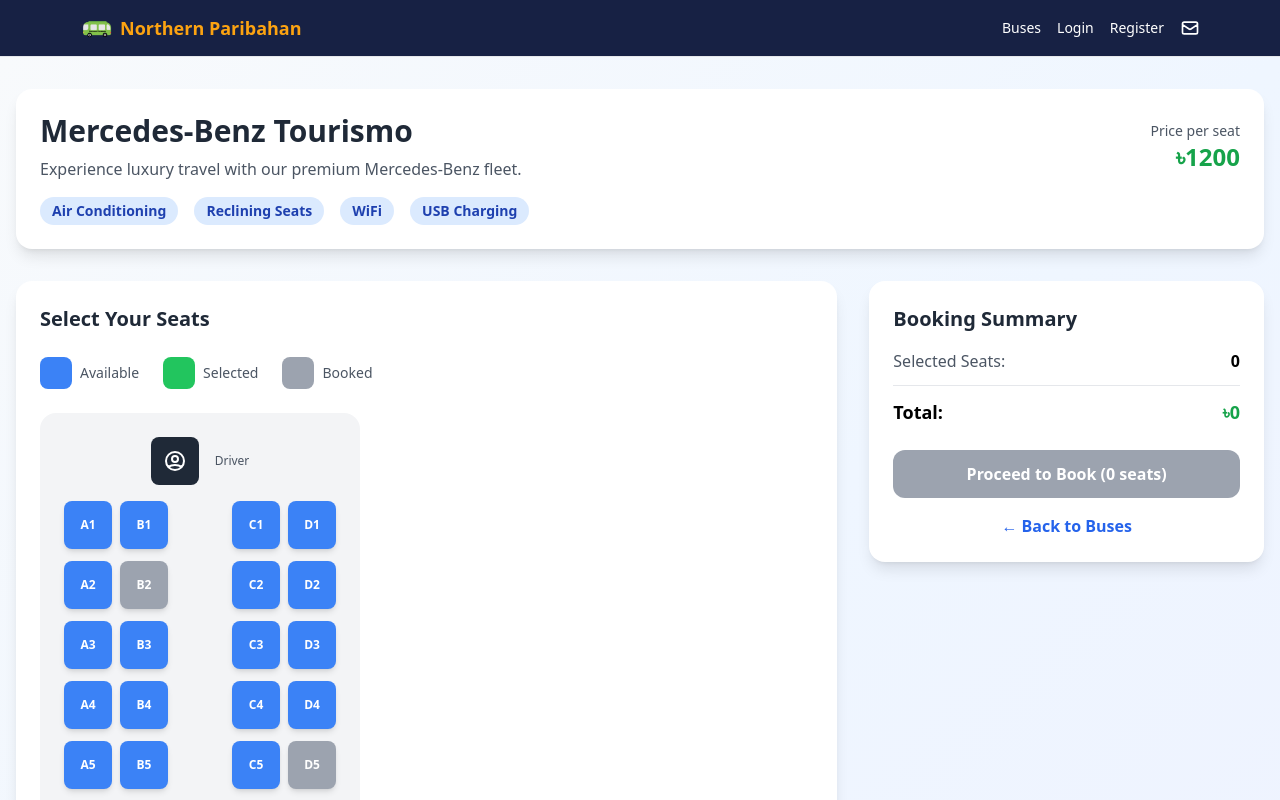
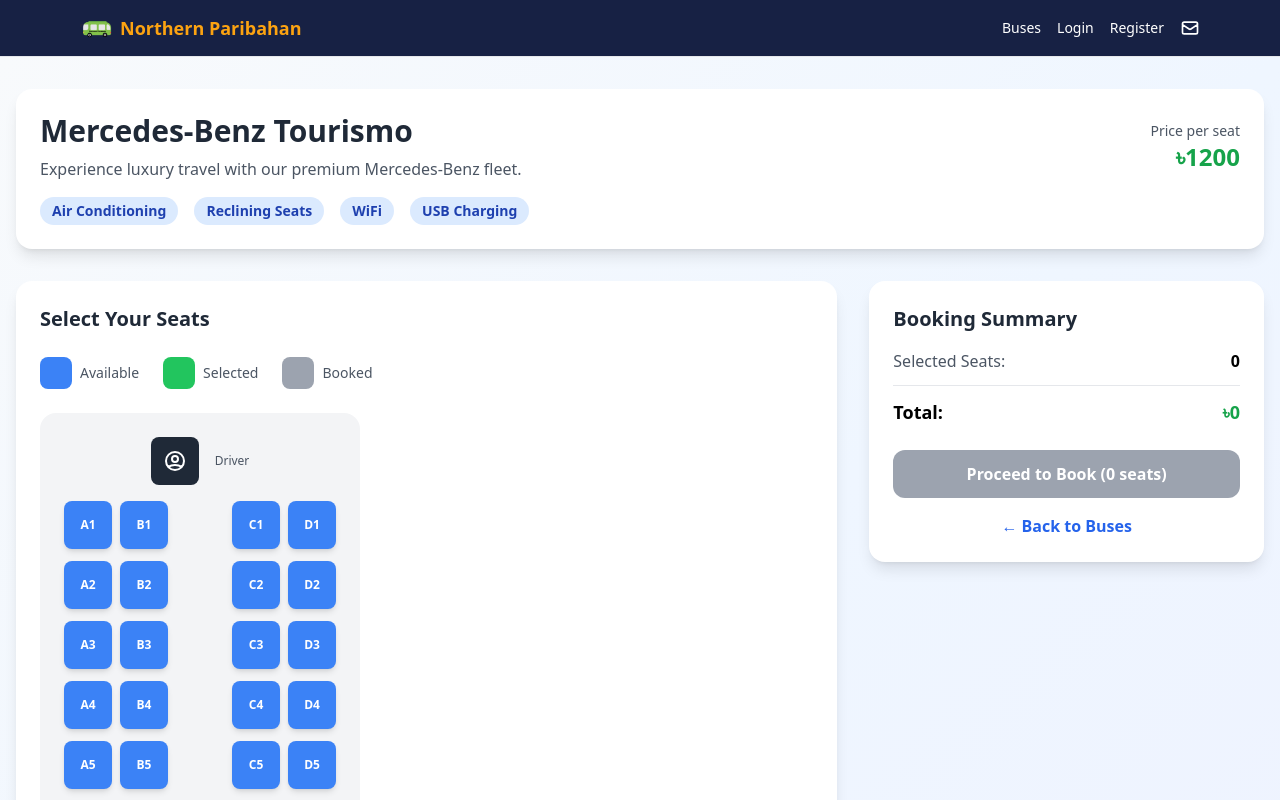
Before and after one commit to uzicodes/Northern-Paribahan, a Next.js app in the folder frontend/: page /buses/1 in a window 1280 px wide. Shown: the top 800 px of the page. Built offline with nearby package versions, Linux system fonts and the light colour scheme.

Commit message:
set all bus seats to available

```diff
--- a/frontend/app/buses/[busId]/page.tsx
+++ b/frontend/app/buses/[busId]/page.tsx
@@ -97,14 +97,14 @@
         id: `A${row}`,
         row,
         column: 0,
-        isAvailable: Math.random() > 0.3,
+        isAvailable: true,
         type: 'seat'
       });
       seats.push({
         id: `B${row}`,
         row,
         column: 1,
-        isAvailable: Math.random() > 0.3,
+        isAvailable: true,
         type: 'seat'
       });
 
@@ -116,24 +116,24 @@
         id: `C${row}`,
         row,
         column: 3,
-        isAvailable: Math.random() > 0.3,
+        isAvailable: true,
         type: 'seat'
       });
       seats.push({
         id: `D${row}`,
         row,
         column: 4,
-        isAvailable: Math.random() > 0.3,
+        isAvailable: true,
         type: 'seat'
       });
     }
 
     // Last row - 5 seats
-    seats.push({ id: 'E12', row: 12, column: 0, isAvailable: Math.random() > 0.3, type: 'seat' });
-    seats.push({ id: 'F12', row: 12, column: 1, isAvailable: Math.random() > 0.3, type: 'seat' });
-    seats.push({ id: 'G12', row: 12, column: 2, isAvailable: Math.random() > 0.3, type: 'seat' });
-    seats.push({ id: 'H12', row: 12, column: 3, isAvailable: Math.random() > 0.3, type: 'seat' });
-    seats.push({ id: 'I12', row: 12, column: 4, isAvailable: Math.random() > 0.3, type: 'seat' });
+    seats.push({ id: 'E12', row: 12, column: 0, isAvailable: true, type: 'seat' });
+    seats.push({ id: 'F12', row: 12, column: 1, isAvailable: true, type: 'seat' });
+    seats.push({ id: 'G12', row: 12, column: 2, isAvailable: true, type: 'seat' });
+    seats.push({ id: 'H12', row: 12, column: 3, isAvailable: true, type: 'seat' });
+    seats.push({ id: 'I12', row: 12, column: 4, isAvailable: true, type: 'seat' });
 
     return seats;
   };
```
